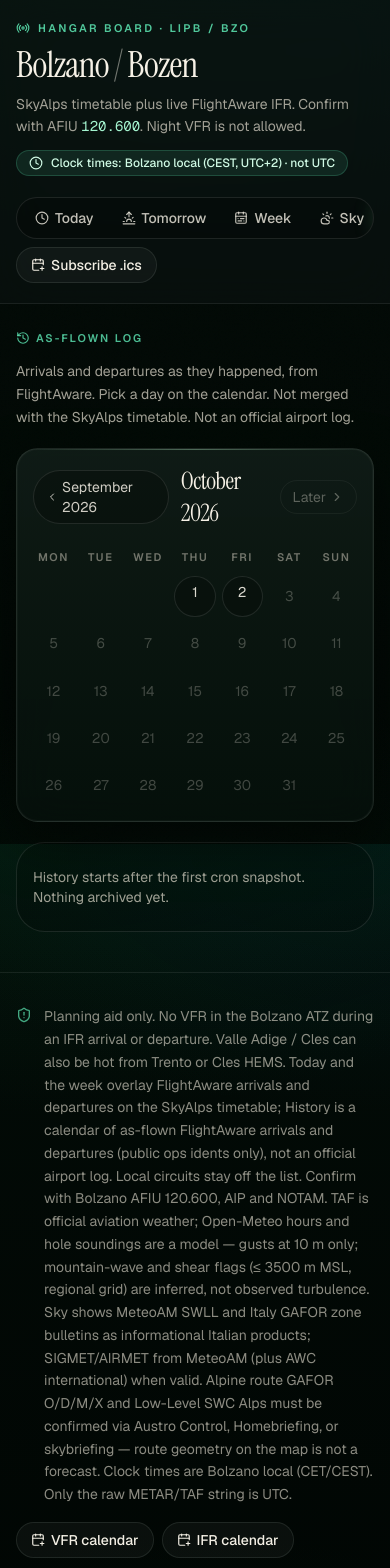
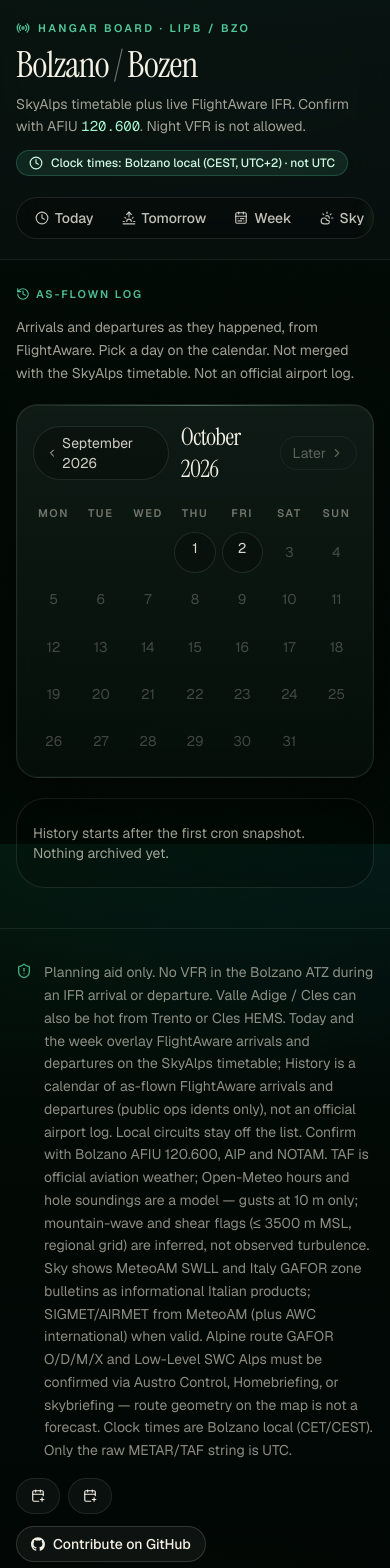
Before and after one commit to lukepower/lipb-flight-monitor, a Next.js app: page /history in a window 390 px wide. Shown: the top 1568 px of the page. Built offline with nearby package versions, Linux system fonts and the light colour scheme.

Commit message:
header: render HoleThresthold and CopyLink together
Move HoleThresholdControl down in line with CopyLink. Hide them both together when appropriate.

Also make the CopyLink button reactive (hide label on small screen).

```diff
--- a/src/components/copy-link.tsx
+++ b/src/components/copy-link.tsx
@@ -18,7 +18,7 @@
   return (
     <Button
       variant="outline"
-      className="h-9 rounded-full border-white/15 bg-white/5 px-3.5 text-[#f3efe4] hover:bg-white/10"
+      className="h-9 shrink-0 rounded-full border-white/15 bg-white/5 px-3.5 text-[#f3efe4] hover:bg-white/10 sm:px-3.5"
       onClick={async () => {
         const url = new URL(href, window.location.origin);
         if (href.includes("vfr-windows.ics") && minMinutes) {
@@ -28,9 +28,10 @@
         setCopied(true);
         setTimeout(() => setCopied(false), 2000);
       }}
+      aria-label={copied ? "Copied" : label}
     >
       {copied ? <Check className="size-3.5" /> : <CalendarPlus className="size-3.5" />}
-      {copied ? "Copied" : label}
+      <span className="hidden sm:inline">{copied ? "Copied" : label}</span>
     </Button>
   );
 }
--- a/src/components/hole-threshold.tsx
+++ b/src/components/hole-threshold.tsx
@@ -30,7 +30,7 @@
     <div
       role="group"
       aria-label="Minimum VFR hole length"
-      className="relative z-10 flex flex-wrap items-center gap-2 rounded-full border border-white/10 bg-black/25 px-2 py-1"
+      className="relative z-10 flex min-w-fit flex-wrap items-center gap-2 rounded-full border border-white/10 bg-black/25 px-2 py-1"
     >
       <span className="inline-flex items-center gap-1 pl-1.5 text-[11px] font-semibold tracking-wide text-[#d7d2c4]/65 uppercase">
         <Timer className="size-3.5 text-emerald-300/80" />
--- a/src/components/site-header.tsx
+++ b/src/components/site-header.tsx
@@ -81,9 +81,6 @@
           </p>
         </div>
         <nav className="flex flex-wrap items-center gap-2">
-          {!hideHole ? (
-            <HoleThresholdControl minMinutes={minMinutes} path={path} />
-          ) : null}
           <div className="flex overflow-x-auto rounded-full border border-white/10 bg-black/25 p-1">
             {links.map((link) => {
               const Icon = link.icon;
@@ -104,11 +101,16 @@
               );
             })}
           </div>
-          <CopyLink
-            href="/api/calendar/vfr-windows.ics"
-            label="Subscribe .ics"
-            minMinutes={minMinutes}
-          />
+          {!hideHole ? (
+            <div className="flex flex-wrap items-center gap-2">
+              <HoleThresholdControl minMinutes={minMinutes} path={path} />
+              <CopyLink
+                href="/api/calendar/vfr-windows.ics"
+                label="Subscribe .ics"
+                minMinutes={minMinutes}
+              />
+            </div>
+          ) : null}
         </nav>
       </div>
     </header>
```
